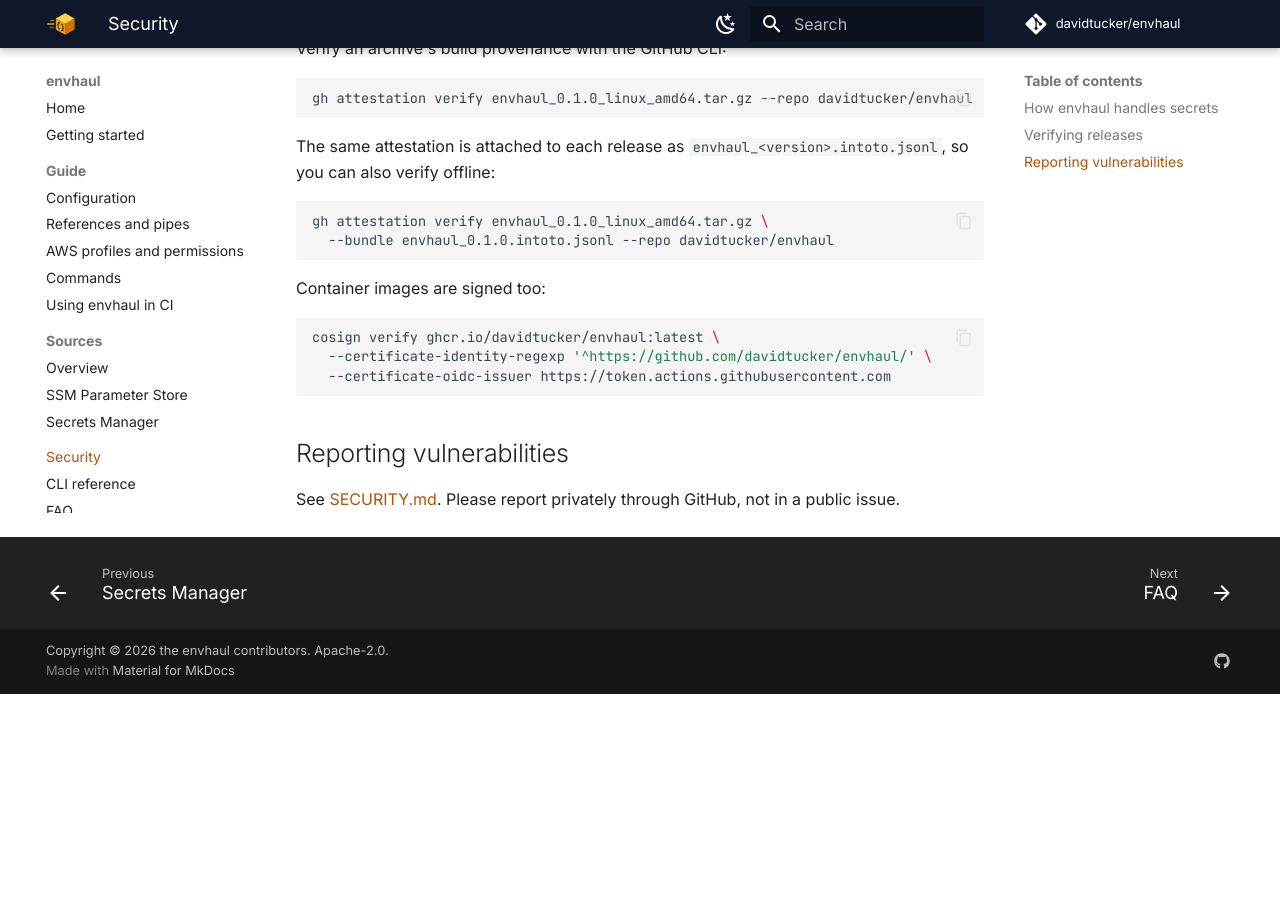
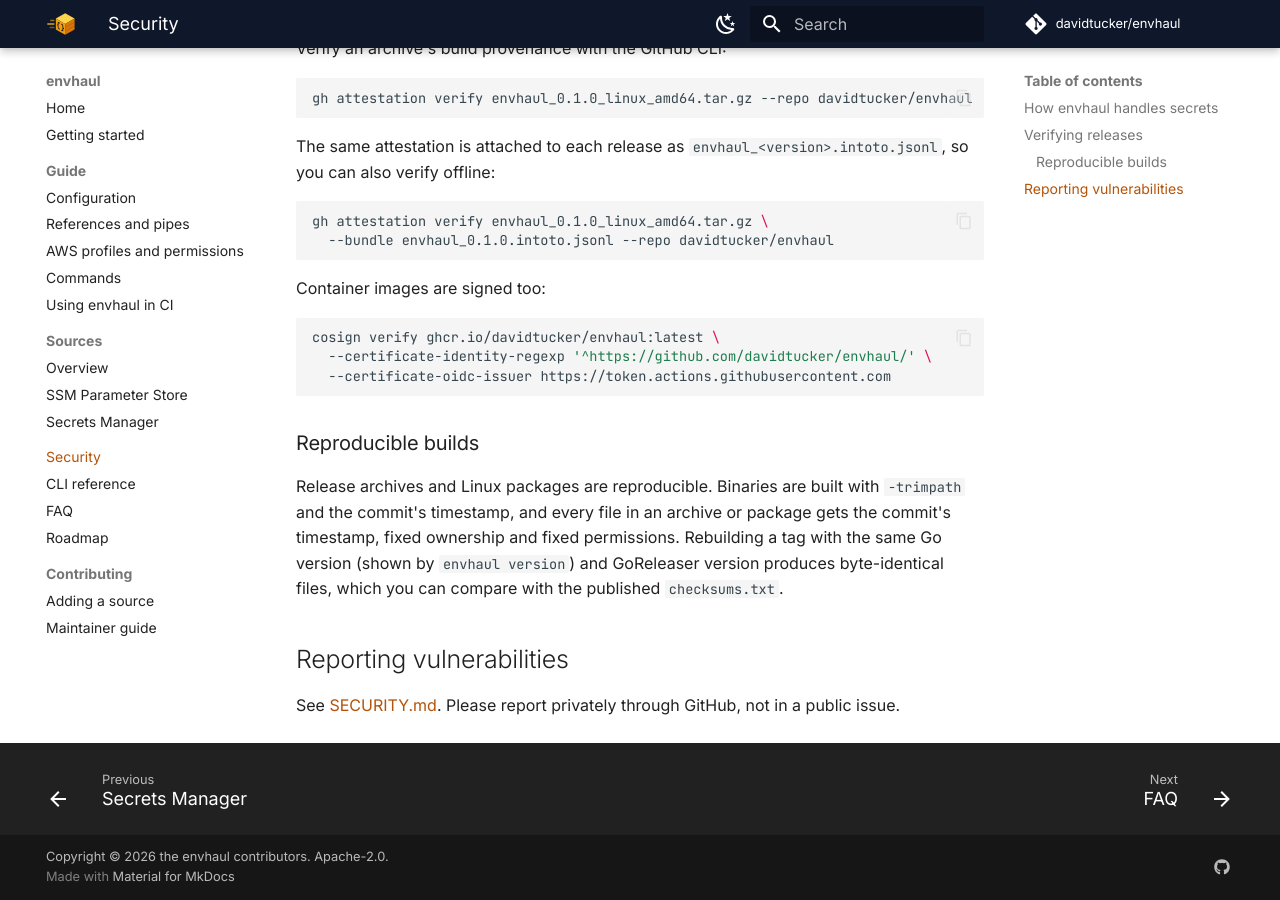
Before and after one commit to davidtucker/envhaul, an MkDocs documentation site: the page built from docs/security.md, in a window 1280 px wide and 900 px high, scrolled down 985 px. Built offline with MkDocs 1.6.1 and Material for MkDocs 9.7.7, drawn with Linux system fonts in a browser that asks for light colours; comment, search, counter and statistics services are not loaded; before the commit the page ends 1679 px from its top, so only the background shows below that.

Commit message:
ci: fix the Homebrew postflight hook and make release artifacts reproducible (#16)
- Generate the cask's quarantine-removal hook as `postflight do` through
  custom_block. GoReleaser's hooks.post.install_steps writes
  `postflight_steps`, which Homebrew rejects ("Unexpected method"), so the
  hook never ran and macOS could block the binary on first run.
- Make archives and Linux packages byte-for-byte reproducible: archive
  entries and package files get the commit timestamp with fixed owner and
  permissions, man pages are dated from the commit (SOURCE_DATE_EPOCH),
  and the RPM build host is pinned. Two builds of the same commit now
  produce identical checksums for all 12 archives and packages.
- Document reproducible builds in the security guide.

Co-authored-by: Claude Opus 5.5 <noreply@anthropic.com>

````diff
--- a/docs/security.md
+++ b/docs/security.md
@@ -60,6 +60,15 @@ cosign verify ghcr.io/davidtucker/envhaul:latest \
   --certificate-oidc-issuer https://token.actions.githubusercontent.com
 ```
 
+### Reproducible builds
+
+Release archives and Linux packages are reproducible. Binaries are built with
+`-trimpath` and the commit's timestamp, and every file in an archive or
+package gets the commit's timestamp, fixed ownership and fixed permissions.
+Rebuilding a tag with the same Go version (shown by `envhaul version`) and
+GoReleaser version produces byte-identical files, which you can compare with
+the published `checksums.txt`.
+
 ## Reporting vulnerabilities
 
 See [SECURITY.md](https://github.com/davidtucker/envhaul/blob/main/SECURITY.md).
````
Also changed, not shown: .goreleaser.yaml (+44 -19 lines), 1 other file.
